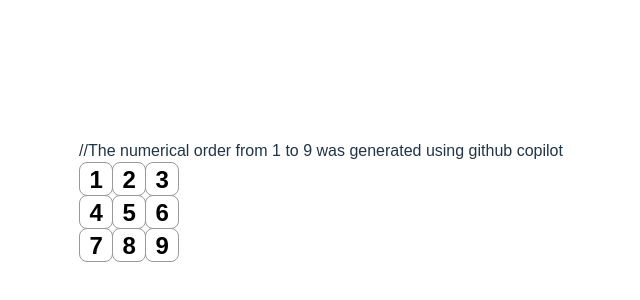
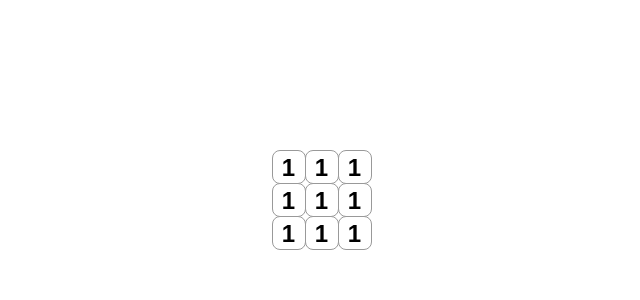
Before and after one commit to codredd/react-learn, a React (Vite) app in the folder tic-tac-toe/: page / in a window 1280 px wide. Shown: the part 200-500 px from the top of the page, without its empty margins (319-959 px from the left). Built offline with nearby package versions, Linux system fonts and the light colour scheme.

Commit message:
lip: reuse of component demonstrated

```diff
--- a/tic-tac-toe/src/App.tsx
+++ b/tic-tac-toe/src/App.tsx
@@ -17,7 +17,12 @@
 
 import './App.css';
 
-export default function Square(){
+// We create the new component "Square" and import it into the "Board" component
+function Square() {
+  return <button className="square">1</button>;
+}
+
+export default function Board(){
   /*
 
   return <button className="square">X</button><button className="square">X</button>;
@@ -26,23 +31,25 @@
    React components must return a single root element and not multiple adjacent elements.
 
    */
-  return(
+
+
+  // Button elements were replaced by : <Square /> components by github copilot
+  return (
     <>
-    //The numerical order from 1 to 9 was generated using github copilot
       <div className='board-row'>
-      <button className="square">1</button>
-      <button className="square">2</button>
-      <button className="square">3</button>
+        <Square />
+        <Square />
+        <Square />
       </div>
       <div className='board-row'>
-      <button className="square">4</button>
-      <button className="square">5</button>
-      <button className="square">6</button>
+        <Square />
+        <Square />
+        <Square />
       </div>
       <div className='board-row'>
-      <button className="square">7</button>
-      <button className="square">8</button>
-      <button className="square">9</button>
+        <Square />
+        <Square />
+        <Square />
       </div>
     </>
   )
```
Lines whose indentation alone changed are shown as unchanged.
